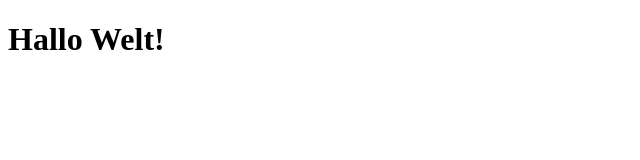
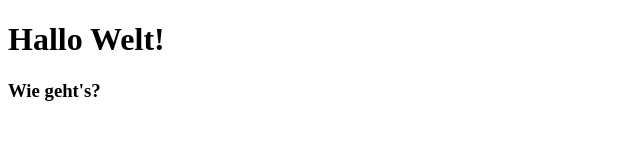
Before and after one commit to shwethavenkat4/43, a plain HTML site: page index.html in a window 1280 px wide. Shown: the whole page, without its empty margins (0-640 px from the left). Drawn offline with Linux system fonts and the light colour scheme.

Commit message:
new msg
added new msg

```diff
--- a/index.html
+++ b/index.html
@@ -7,5 +7,6 @@
 </head>
 <body>
     <h1>Hallo Welt!</h1>
+    <h3>Wie geht's?</h3>
 </body>
 </html>
```
